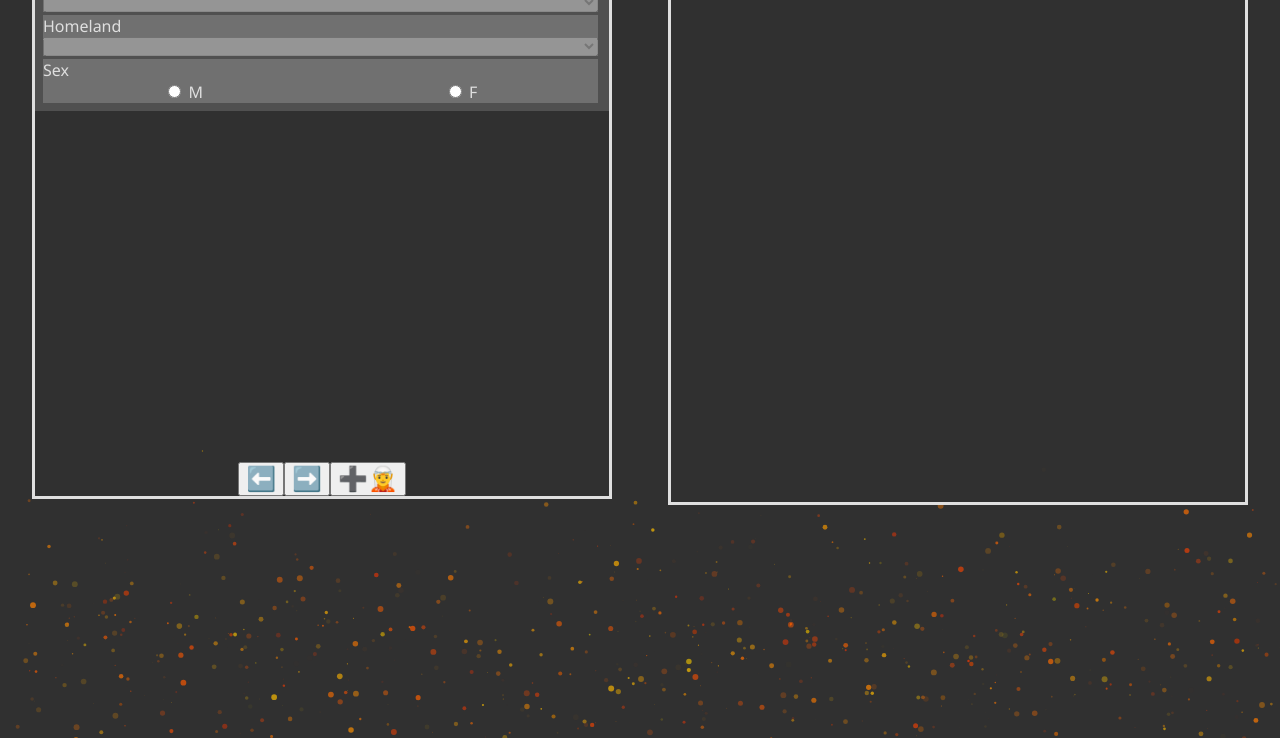
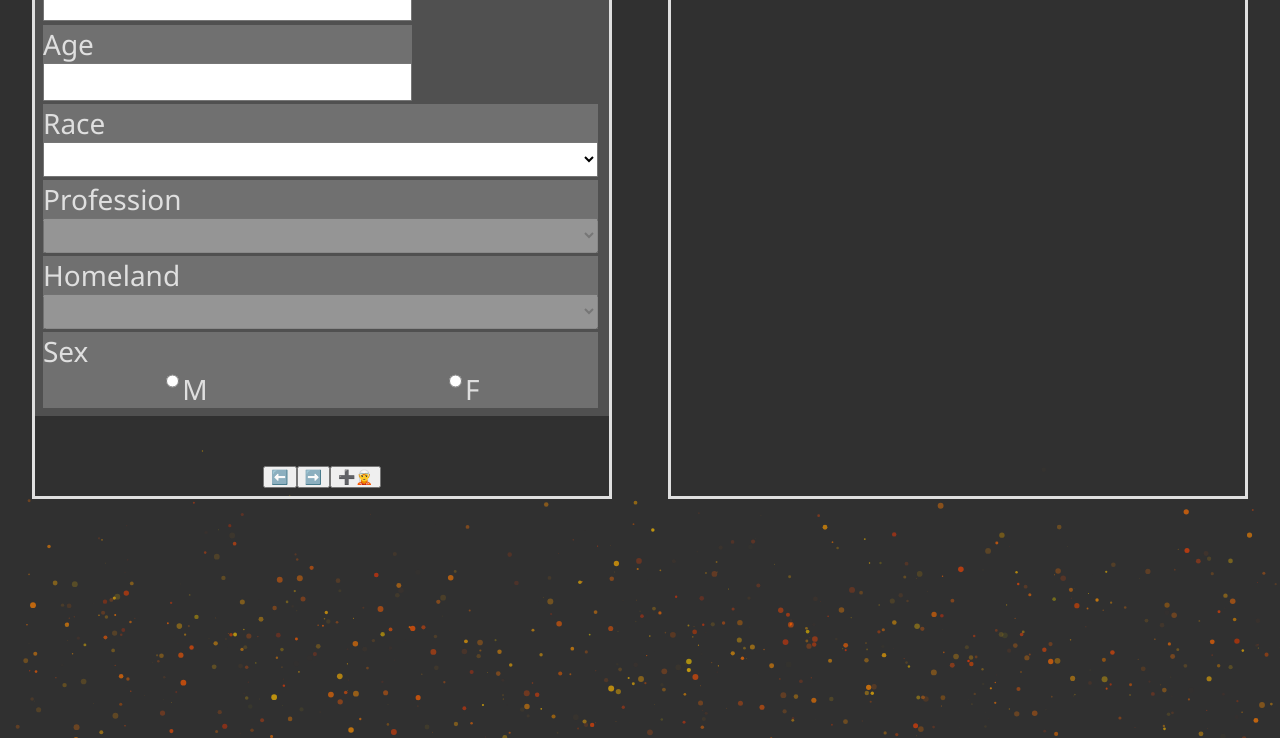
Before and after one commit to Swagnar/RODOLF, a website built with webpack: page index.html in a window 1280 px wide. Shown: the part 261-999 px from the top of the page. Built offline with nearby package versions, Linux system fonts and the light colour scheme; animation ran at ten frames a second; files whose address does not match are found by name.

Commit message:
style fix
thanks Rezo

```diff
--- a/style.css
+++ b/style.css
@@ -28,7 +28,6 @@ body {
 
   position: relative;
   overflow: hidden;
-
 }
 p,h1,h2,h3,h4,h5 {
   margin: 0;
@@ -64,11 +63,9 @@ select:disabled {
 #right {
   /* outline: 1px solid var(--clr-bg-300); */
   padding: 1.5rem;
+  display: flex;
 }
-.left-wrapper,
-.right-wrapper {
-  height: 100%;
-}
+
 
 #left {
   display: flex;
@@ -77,13 +74,19 @@ select:disabled {
   grid-column: 1 / 2;
   grid-row: 1 / 2;
 }
-#right {}
+/* #right {} */
 
 .left-wrapper {
+  height: 100%;
+
   display: flex;
   flex-direction: column;
   justify-content: space-between;
 }
+.right-wrapper {
+  width: 100%;
+}
+
 
 .input-wrapper {
   margin-top: var(--tiles-gap);
@@ -129,6 +132,8 @@ select:disabled {
   display: flex;
   justify-content: center;
   align-items: center;
+  margin-top: var(--tiles-gap);
+  margin-bottom: .5rem;
 }
 .step-controls button {
   font-size: 150%;
@@ -186,6 +191,44 @@ select:disabled {
 
 
 
+@media only screen and (min-width: 1025px) {
+  #left {
+    font-size: 1.75rem;
+  }
+
+  .title::first-letter { color: #E97F02; font-size: 4rem; }
+  .input-field-radio > span {
+    display: flex;
+  }
+
+  input[type=text],
+  input[type=number],
+  select {
+    font-size: 1.75rem;
+
+  }
+  input[type=radio] {
+    width: 100%;
+    height: 1rem;
+  }
+  .step-controls button {
+    font-size: 50%;
+  }
+
+}
+
+
+
+
+
+
+
+
+
+
+
+
+
 
 
 .full-line {
```
